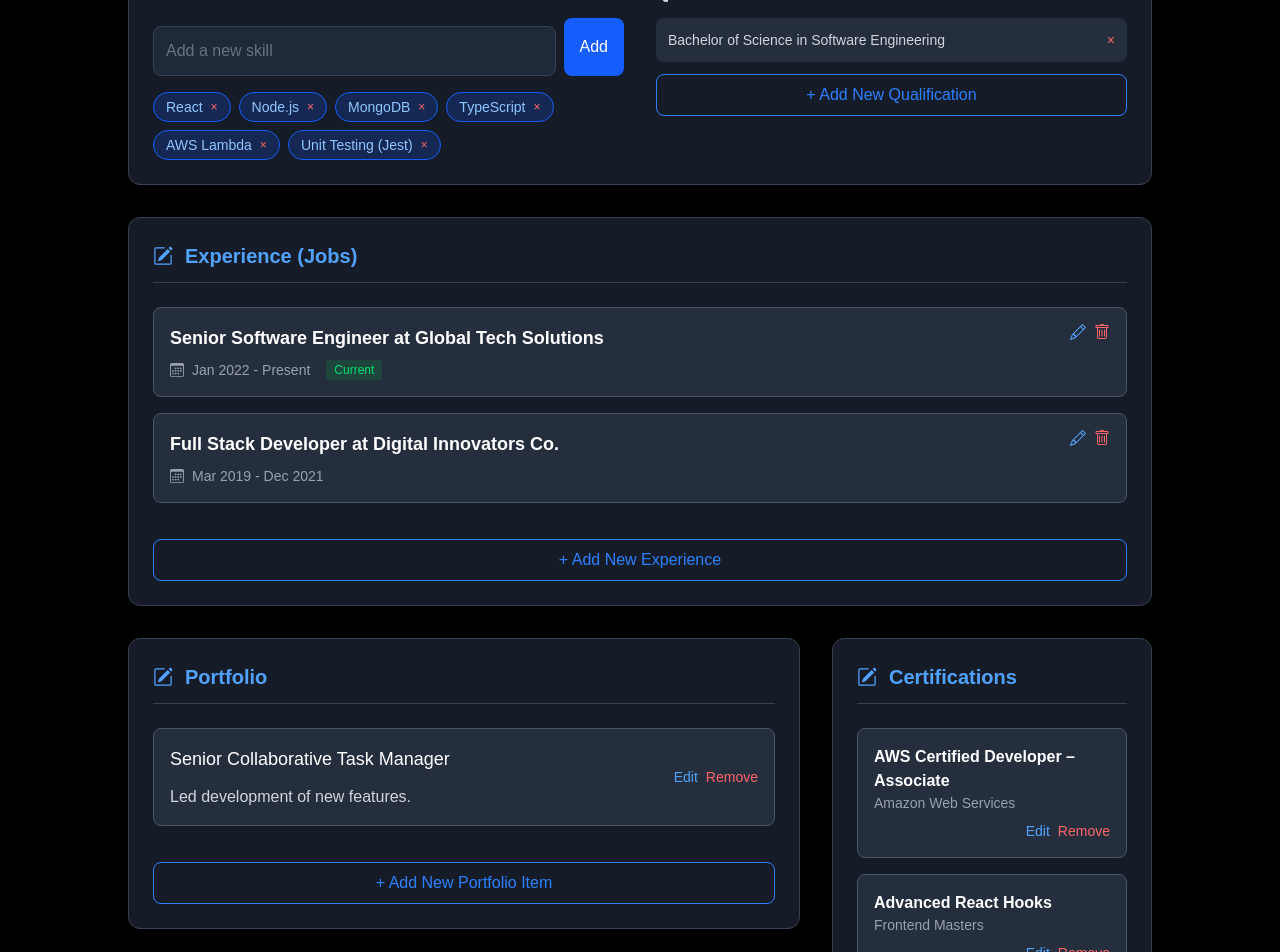
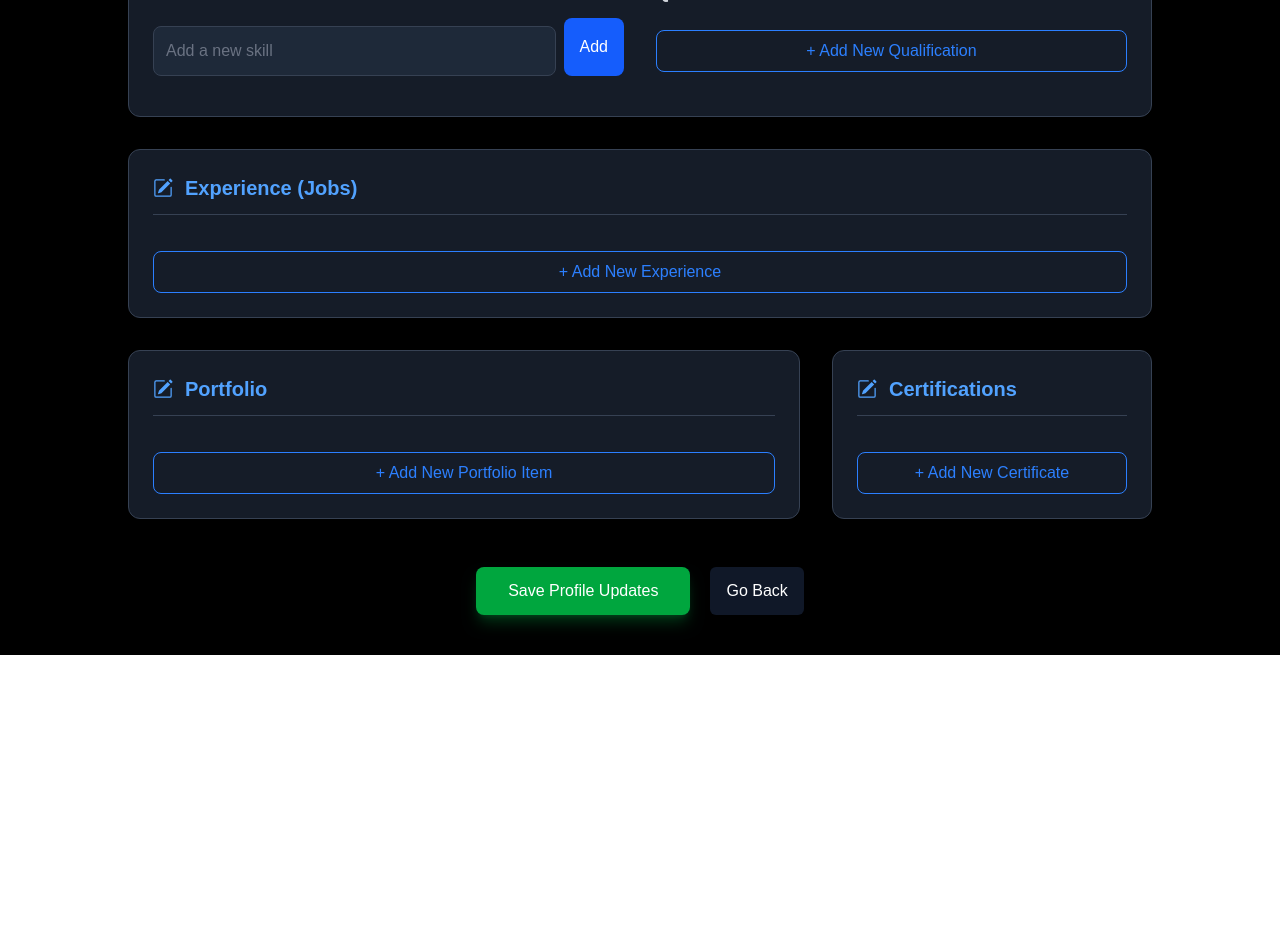
Before and after one commit to pirate08/gigsphere, a Next.js app: page /freelancer-profile/update in a window 1280 px wide. Shown: the part 900-1852 px from the top of the page. After the commit the page ends 1555 px from the top, so only its background shows below. Built offline with nearby package versions, Linux system fonts and the light colour scheme.

Commit message:
Profile details fetched in the update form...

```diff
--- a/src/components/FreelancerProfile.tsx
+++ b/src/components/FreelancerProfile.tsx
@@ -93,6 +93,20 @@ const FreelancerProfile: React.FC<Props> = ({ profileData, error, stats }) => {
 
   // Get the first profile (assuming single profile per user)
   const profile = profileData[0];
+
+  // --Storing the fetched data in localstorage--
+  const handleClickUpdate = () => {
+    const profileToEdit = profileData[0];
+
+    // --Stringify and save the complex object to localStorage--
+    localStorage.setItem(
+      'freelancerProfileToEdit',
+      JSON.stringify(profileToEdit)
+    );
+
+    // --Navigate to the update page--
+    router.push('/freelancer-profile/update');
+  };
 
   return (
     <div className='bg-black text-white min-h-screen py-10 px-4 sm:px-6 lg:px-8'>
@@ -235,7 +249,7 @@ const FreelancerProfile: React.FC<Props> = ({ profileData, error, stats }) => {
         {/* --Update button-- */}
         <div>
           <button
-            onClick={() => router.push('/freelancer-profile/update')}
+            onClick={handleClickUpdate}
             className='cursor-pointer px-4 py-2 rounded-md bg-green-900/100 hover:bg-green-800/100 text-white'>
             Update Profile
           </button>
--- a/src/components/UpdateFreelancerProfile.tsx
+++ b/src/components/UpdateFreelancerProfile.tsx
@@ -1,8 +1,6 @@
-// UpdateProfileUI.tsx (Modified to use real data)
-
 'use client';
 
-import React, { useState } from 'react';
+import React, { useState, useEffect } from 'react';
 import InputText from '@/common/FreelancerProfileUpdate/InputText';
 import TextArea from '@/common/FreelancerProfileUpdate/TextArea';
 import FormSection from '@/common/FreelancerProfileUpdate/FormSection';
@@ -11,7 +9,7 @@ import ExperienceItemEditable from '@/common/FreelancerProfileUpdate/ExperienceI
 import Link from 'next/link';
 import { useRouter } from 'next/navigation';
 
-// Re-export interfaces for use in other files
+// --- Interfaces ---
 export interface PortfolioItem {
   _id: string;
   name: string;
@@ -33,92 +31,6 @@ export interface ExperienceItem {
   isCurrent: boolean;
   description: string;
 }
-
-// --- Initial State (Defined in Section 1) ---
-const API_RESPONSE_DATA = {
-  fullName: 'Himadri Shekhar Deb Goswami',
-  email: 'himadri&pritha@gmail.com',
-  avatar: 'H',
-  profile: {
-    _id: '6904b653ca4dc298bdd22c4f',
-    userId: '6903a9a9b6a416b367bbf60e',
-    description:
-      'Seasoned Full-Stack Developer specializing in MERN stack, delivering scalable web applications and intuitive user experiences for over 6 years.',
-    qualification: ['Bachelor of Science in Software Engineering'],
-    skills: [
-      'React',
-      'Node.js',
-      'MongoDB',
-      'TypeScript',
-      'AWS Lambda',
-      'Unit Testing (Jest)',
-    ],
-    yearsOfExperience: 6,
-    hourlyRate: 65,
-    location: 'Remote - Europe',
-    portfolio: [
-      {
-        name: 'Senior Collaborative Task Manager',
-        url: 'https://taskmanager.com',
-        description: 'Led development of new features.',
-        _id: '6905059a93225efd90add8fb',
-      },
-    ],
-    certificates: [
-      {
-        name: 'AWS Certified Developer – Associate',
-        issuer: 'Amazon Web Services',
-        date: '2023-09-01T00:00:00.000Z',
-        _id: '6904b653ca4dc298bdd22c52',
-      },
-      {
-        name: 'Advanced React Hooks',
-        issuer: 'Frontend Masters',
-        _id: '6904b653ca4dc298bdd22c53',
-      },
-    ],
-    experience: [
-      {
-        title: 'Senior Software Engineer',
-        company: 'Global Tech Solutions',
-        startDate: '2022-01-15T00:00:00.000Z',
-        endDate: null,
-        isCurrent: true,
-        description:
-          'Led a team of three developers in migrating legacy APIs to serverless architecture on AWS. Implemented CI/CD pipelines using GitHub Actions.',
-        _id: '6904b653ca4dc298bdd22c54',
-      },
-      {
-        title: 'Full Stack Developer',
-        company: 'Digital Innovators Co.',
-        startDate: '2019-03-01T00:00:00.000Z',
-        endDate: '2021-12-31T00:00:00.000Z',
-        isCurrent: false,
-        description:
-          'Built and maintained client-facing dashboards. Responsible for both frontend state management (Redux) and backend API development (Node/Express).',
-        _id: '6904b653ca4dc298bdd22c55',
-      },
-    ],
-  },
-};
-const profileData = API_RESPONSE_DATA.profile;
-
-const initialFormState: ProfileFormState = {
-  fullName: API_RESPONSE_DATA.fullName,
-  email: API_RESPONSE_DATA.email,
-  description: profileData.description,
-  qualification: profileData.qualification,
-  skills: profileData.skills,
-  yearsOfExperience: profileData.yearsOfExperience,
-  hourlyRate: profileData.hourlyRate,
-  location: profileData.location,
-  portfolio: profileData.portfolio as PortfolioItem[],
-  certificates: profileData.certificates as CertificateItem[],
-  experience: profileData.experience as ExperienceItem[],
-  newSkill: '',
-  newQualification: '',
-};
-
 interface ProfileFormState {
   fullName: string;
   email: string;
@@ -136,9 +48,66 @@ interface ProfileFormState {
 }
 // ---
 
+// --- Initial State (Default Empty State) ---
+const initialFormState: ProfileFormState = {
+  fullName: '',
+  email: '',
+  description: '',
+  qualification: [],
+  skills: [],
+  yearsOfExperience: 0,
+  hourlyRate: 0,
+  location: '',
+  portfolio: [],
+  certificates: [],
+  experience: [],
+  newSkill: '',
+  newQualification: '',
+};
+
 const UpdateProfileUI: React.FC = () => {
   const router = useRouter();
   const [formData, setFormData] = useState<ProfileFormState>(initialFormState);
+  const [isLoading, setIsLoading] = useState(true);
+
+  useEffect(() => {
+    // Run once on component mount to retrieve stored data
+    const storedProfile = localStorage.getItem('freelancerProfileToEdit');
+
+    if (storedProfile) {
+      const profileData = JSON.parse(storedProfile);
+
+      // Map the fetched data to your form state structure
+      const newFormState = {
+        fullName: profileData.fullName || '',
+        email: profileData.email || '',
+        description:
+          profileData.profile?.description || profileData.description || '',
+        qualification:
+          profileData.profile?.qualification || profileData.qualification || [],
+        skills: profileData.profile?.skills || profileData.skills || [],
+        yearsOfExperience:
+          profileData.profile?.yearsOfExperience ||
+          profileData.yearsOfExperience ||
+          0,
+        hourlyRate:
+          profileData.profile?.hourlyRate || profileData.hourlyRate || 0,
+        location: profileData.profile?.location || profileData.location || '',
+        // Ensure complex arrays are initialized as empty arrays if null/undefined
+        portfolio:
+          profileData.profile?.portfolio || profileData.portfolio || [],
+        certificates:
+          profileData.profile?.certificates || profileData.certificates || [],
+        experience:
+          profileData.profile?.experience || profileData.experience || [],
+        newSkill: '',
+        newQualification: '',
+      };
+      setFormData(newFormState as ProfileFormState);
+    }
+    // End loading state once check is complete
+    setIsLoading(false);
+  }, []);
 
   const handleChange = (
     e: React.ChangeEvent<HTMLInputElement | HTMLTextAreaElement>
@@ -150,7 +119,8 @@ const UpdateProfileUI: React.FC = () => {
     }));
   };
 
-  const handleAddSkill = () => {
+  const handleAddSkill = (e: React.MouseEvent) => {
+    e.preventDefault(); // Prevent form submission
     const skill = formData.newSkill.trim();
     if (skill && !formData.skills.includes(skill)) {
       setFormData((prev) => ({
@@ -168,10 +138,16 @@ const UpdateProfileUI: React.FC = () => {
     }));
   };
 
-  const handleEditListItem = (id: string, type: string) => {
-    alert(`Editing ${type} item with ID: ${id}`);
+  const handleRemoveQualification = (qualificationToRemove: string) => {
+    setFormData((prev) => ({
+      ...prev,
+      qualification: prev.qualification.filter(
+        (q) => q !== qualificationToRemove
+      ),
+    }));
   };
 
+  // Generic handler for removing list items with an _id property
   const handleRemoveListItem = (id: string, type: keyof ProfileFormState) => {
     setFormData((prev) => ({
       ...prev,
@@ -179,11 +155,27 @@ const UpdateProfileUI: React.FC = () => {
     }));
   };
 
+  // Placeholder for opening an edit modal/form
+  const handleEditListItem = (id: string, type: string) => {
+    alert(
+      `Editing ${type} item with ID: ${id}. This should open a modal/inline form.`
+    );
+  };
+
   const handleSubmit = (e: React.FormEvent) => {
     e.preventDefault();
     console.log('Submitting updated profile data:', formData);
+    // TODO: Add actual API call here to submit the data
     alert('Profile update simulated! Check console for data.');
   };
+
+  if (isLoading) {
+    return (
+      <div className='min-h-screen bg-black text-white flex items-center justify-center'>
+        <p className='text-lg text-gray-400'>Loading profile data...</p>
+      </div>
+    );
+  }
 
   return (
     <div className='min-h-screen bg-black text-white flex justify-center py-10 px-4'>
@@ -228,6 +220,7 @@ const UpdateProfileUI: React.FC = () => {
               required
             />
           </FormSection>
+
           {/* --- 2. Rate, Experience, & Location Section --- */}
           <FormSection title='Professional Metrics'>
             <div className='grid grid-cols-1 md:grid-cols-3 gap-6'>
@@ -261,7 +254,6 @@ const UpdateProfileUI: React.FC = () => {
           </FormSection>
 
           {/* --- 3. Skills and Qualifications Section --- */}
-
           <FormSection title='Skills & Education'>
             <div className='grid grid-cols-1 md:grid-cols-2 gap-8'>
               {/* Skills Input */}
@@ -282,9 +274,9 @@ const UpdateProfileUI: React.FC = () => {
                   />
 
                   <button
-                    type='submit'
-                    onSubmit={handleAddSkill}
-                    className='px-4  bg-blue-600 rounded-lg hover:bg-blue-700 transition-colors cursor-pointer'>
+                    type='button' // Fixed: Changed type to 'button'
+                    onClick={handleAddSkill} // Fixed: Use onClick to add skill
+                    className='px-4 bg-blue-600 rounded-lg hover:bg-blue-700 transition-colors cursor-pointer'>
                     Add
                   </button>
                 </div>
@@ -299,6 +291,7 @@ const UpdateProfileUI: React.FC = () => {
                   ))}
                 </div>
               </div>
+
               {/* Education/Qualification Display */}
               <div>
                 <h3 className='text-lg font-semibold text-gray-300 mb-3'>
@@ -314,9 +307,7 @@ const UpdateProfileUI: React.FC = () => {
                       {/* Remove button for qualifications */}
                       <button
                         type='button'
-                        onClick={() => {
-                          /* logic to remove qualification */
-                        }}
+                        onClick={() => handleRemoveQualification(q)} // Fixed: Added removal logic
                         className='text-red-400 hover:text-red-300 text-sm cursor-pointer'>
                         &times;
                       </button>
@@ -326,6 +317,7 @@ const UpdateProfileUI: React.FC = () => {
 
                 <button
                   type='button'
+                  // TODO: This button needs a click handler to open a modal for adding qualifications
                   className='mt-3 w-full py-2 border border-blue-500 text-blue-500 rounded-lg hover:bg-blue-500/10 transition-colors cursor-pointer'>
                   + Add New Qualification
                 </button>
@@ -351,11 +343,12 @@ const UpdateProfileUI: React.FC = () => {
 
               <button
                 type='button'
+                // TODO: This button needs a click handler to open a modal for adding experience
                 className='mt-3 w-full py-2 border border-blue-500 text-blue-500 rounded-lg hover:bg-blue-500/10 transition-colors cursor-pointer'>
                 + Add New Experience
               </button>
             </FormSection>
-            {/* Portfolio and Certificates in two columns on large screens */}
+
             <div className='lg:col-span-2 space-y-8'>
               <FormSection title='Portfolio'>
                 <div className='space-y-4'>
@@ -390,6 +383,7 @@ const UpdateProfileUI: React.FC = () => {
                 </div>
                 <button
                   type='button'
+                  // TODO: This button needs a click handler to open a modal for adding portfolio items
                   className='mt-3 w-full py-2 border border-blue-500 text-blue-500 rounded-lg hover:bg-blue-500/10 transition-colors cursor-pointer'>
                   + Add New Portfolio Item
                 </button>
@@ -429,6 +423,7 @@ const UpdateProfileUI: React.FC = () => {
                 </div>
                 <button
                   type='button'
+                  // TODO: This button needs a click handler to open a modal for adding certificates
                   className='mt-3 w-full py-2 border border-blue-500 text-blue-500 rounded-lg hover:bg-blue-500/10 transition-colors cursor-pointer'>
                   + Add New Certificate
                 </button>
```
